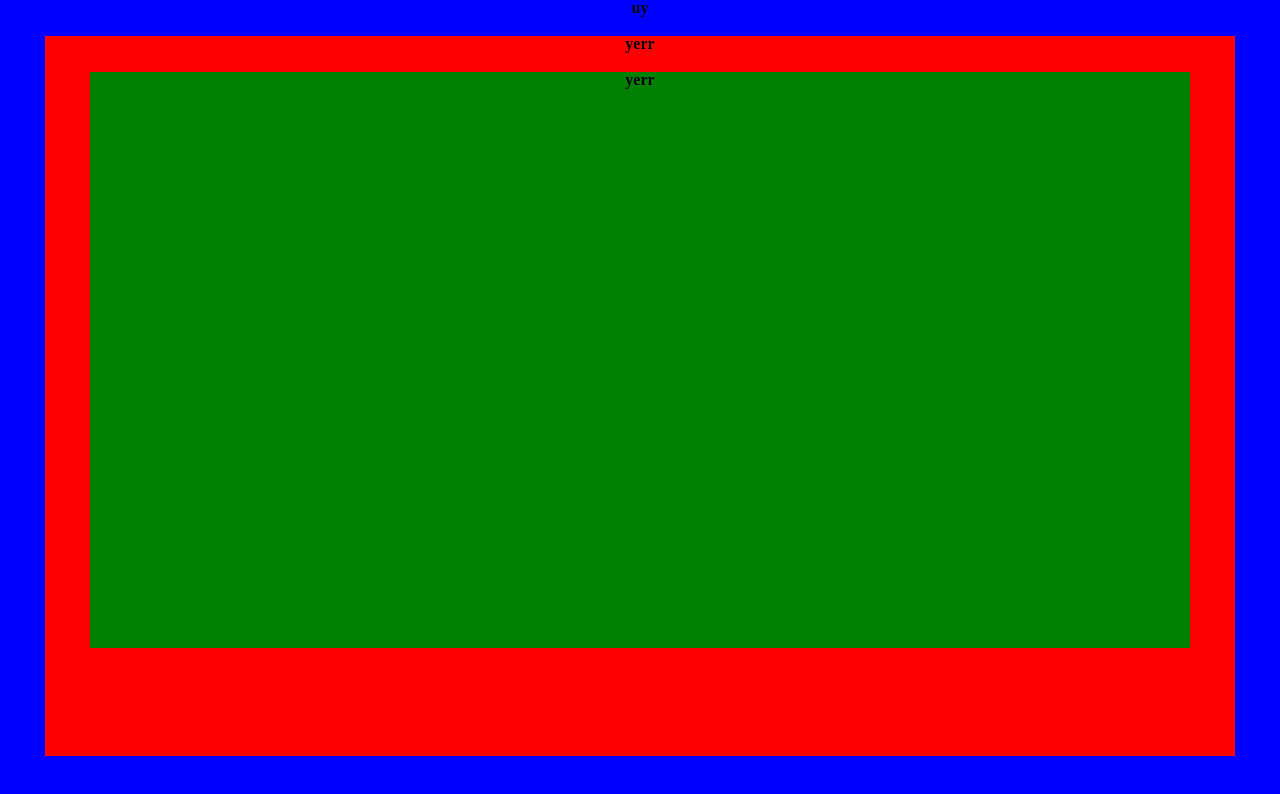
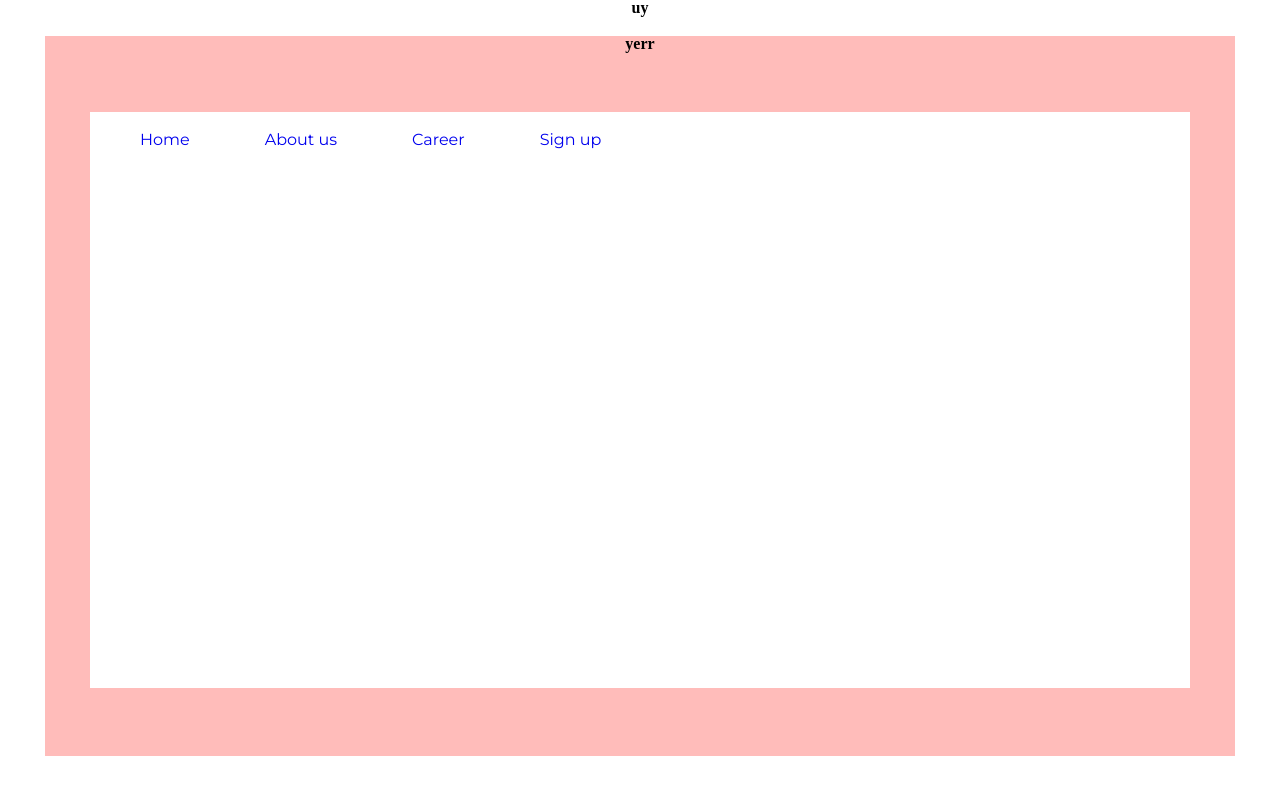
Before and after one commit to MarioGH1/Taxi_Service_Page, a plain HTML site: page index.html in a window 1280 px wide. Drawn offline with Linux system fonts and the light colour scheme.

Commit message:
improved css and added nav

```diff
--- a/css/styles.css
+++ b/css/styles.css
@@ -16,7 +16,7 @@ html, body {
 .first {
 	text-align: center;
 	height: 100%;
-	background-color: blue;
+	background-color: #FFFFFF;
 }
 
 .second {
@@ -24,12 +24,27 @@ html, body {
 	height: 90%;
 	text-align: center;
 	margin: 20px 45px;
-	background-color: red;
+	background-color: #ffbcba;
 }
 
 .third {
 		height: 80%;
-		margin: 20px 45px;
+		margin: 60px 45px;
 		text-align: center;
-		background-color: green;
+		background-color: #FFFFFF
 }
+
+#nav{
+	font-family: 'Montserrat', sans-serif;
+
+}
+
+#nav ul li {
+	display: inline;
+	float: left;
+	padding: 20px 25px 20px 50px;
+}
+
+#nav ul li a {
+	text-decoration: none
+}
--- a/index.html
+++ b/index.html
@@ -3,6 +3,7 @@
 <head>
 <title>Mock Taxi Landing Page</title>
 <link href="css/reset.css" rel="stylesheet" type="text/css">
+<link href="https://fonts.googleapis.com/css?family=Montserrat:400" rel="stylesheet">
 <link href="css/styles.css" rel="stylesheet" type="text/css">
 </head>
 <body>
@@ -11,7 +12,16 @@
 	<div class="second">
 				<h1>yerr</h1>
 		<div class="third">
-					<h1>yerr</h1>
+
+					<!-- Nav Bar -->
+				<div id="nav">
+					<ul>
+						<li><a href="#">Home</a></li>
+						<li><a href="#">About us</a></li>
+						<li><a href="#">Career</a></li>
+						<li><a href="#">Sign up</a></li>
+					</ul>
+				</div>
 		</div>
 	</div>
 </div>
```
